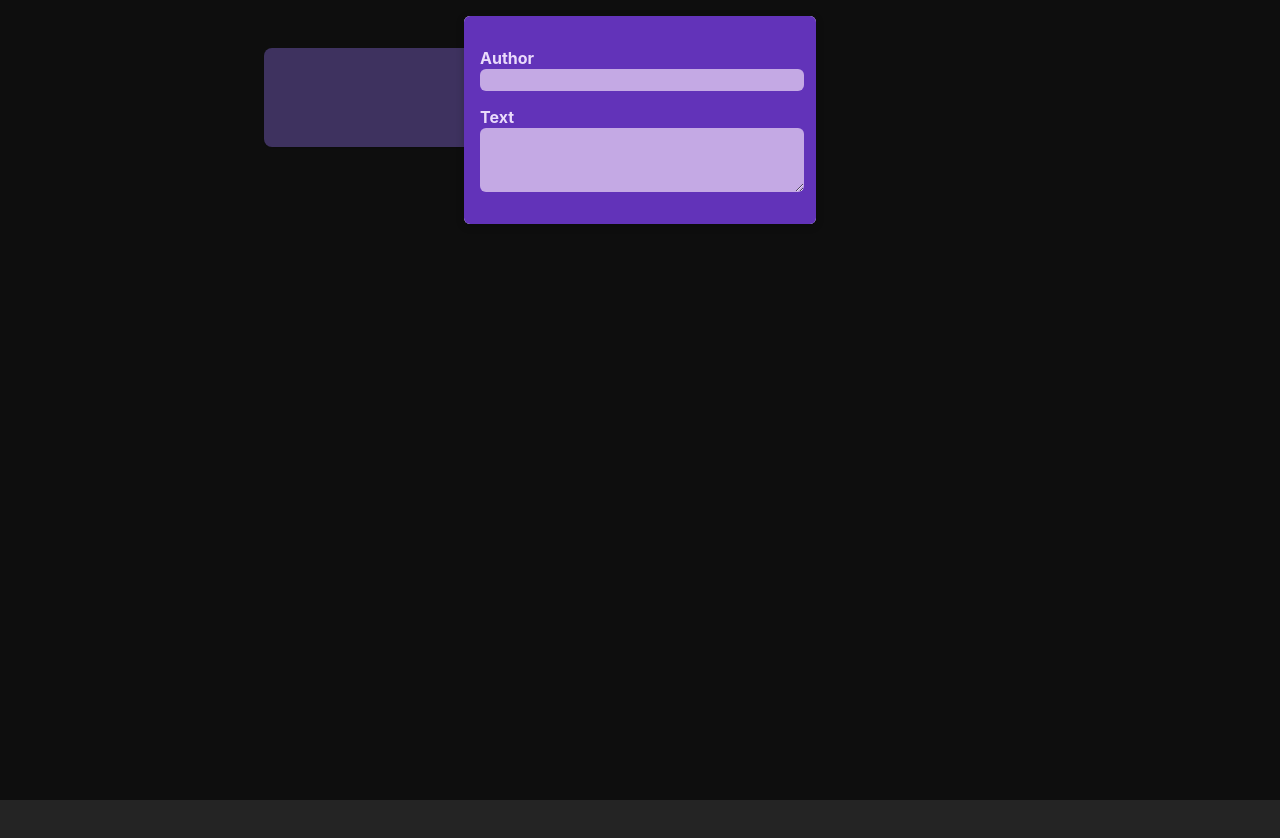
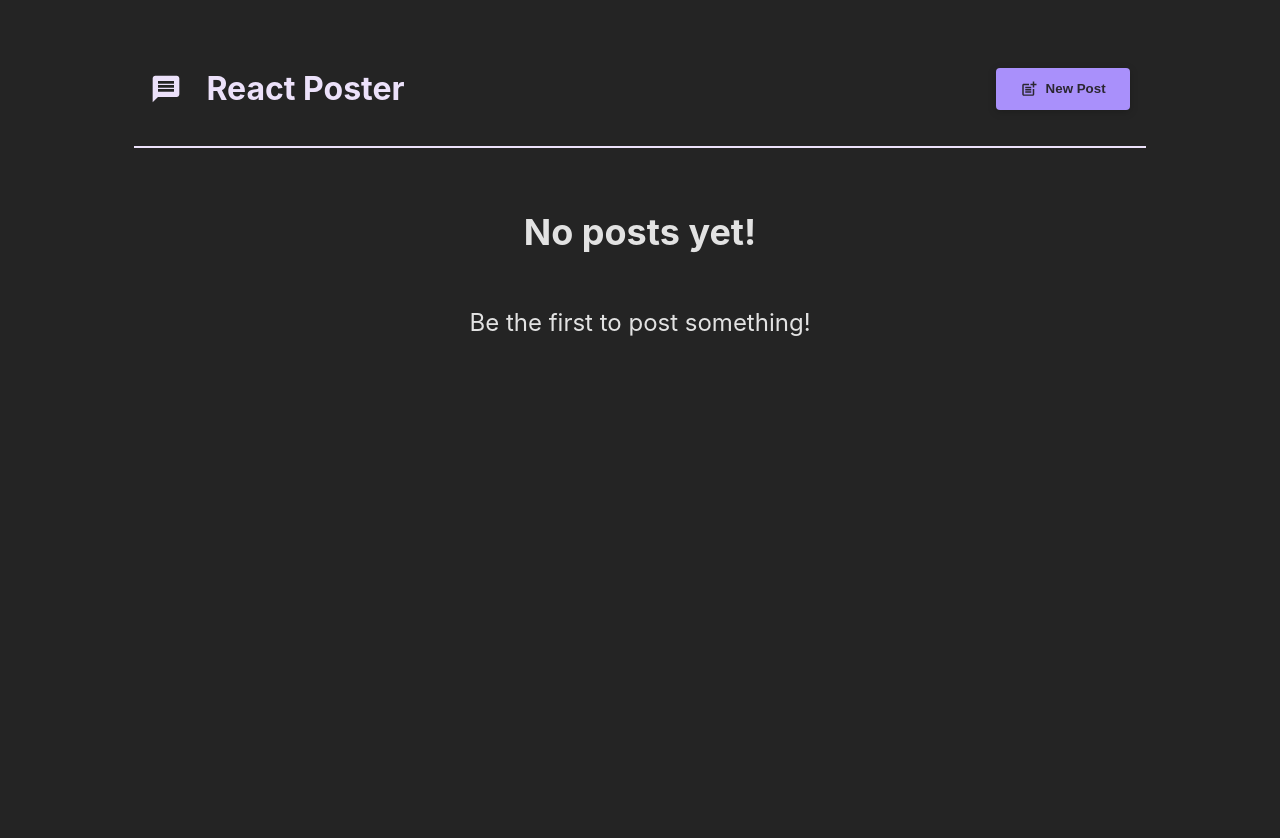
Before and after one commit to Zukauskas/react-crash-course, a React (Vite) app: page / in a window 1280 px wide. Shown: the top 838 px of the page. Before the commit the page ends 800 px from the top, so only its background shows below. Built offline with nearby package versions, Linux system fonts and the light colour scheme.

Commit message:
Updating Modules and styling

```diff
--- a/package.json
+++ b/package.json
@@ -10,7 +10,8 @@
   },
   "dependencies": {
     "react": "^18.2.0",
-    "react-dom": "^18.2.0"
+    "react-dom": "^18.2.0",
+    "react-icons": "^4.7.1"
   },
   "devDependencies": {
     "@types/react": "^18.0.27",
--- a/src/App.jsx
+++ b/src/App.jsx
@@ -1,9 +1,24 @@
 import { PostsList } from './components/PostsList';
+import { MainHeader } from './components/MainHeader';
+import { useState } from 'react';
 
 export function App() {
+    const [modalIsOpen, setModalIsOpen] = useState(false);
+
+    function modalCloseHandler() {
+        setModalIsOpen(false);
+    }
+
+    function modalOpenHandler() {
+        setModalIsOpen(true);
+    }
+
     return (
-        <main>
-            <PostsList />
-        </main>
+        <>
+            <MainHeader onCreatePost={modalOpenHandler} />
+            <main>
+                <PostsList isPosting={modalIsOpen} onStopPosting={modalCloseHandler} />
+            </main>
+        </>
     );
 }
--- /dev/null
+++ b/src/components/MainHeader.jsx
@@ -0,0 +1,20 @@
+import { MdPostAdd, MdMessage } from 'react-icons/md';
+
+import styles from './MainHeader.module.css';
+
+export function MainHeader({ onCreatePost }) {
+    return (
+        <header className={styles.header}>
+            <h1 className={styles.logo}>
+                <MdMessage />
+                React Poster
+            </h1>
+            <p>
+                <button className={styles.button} onClick={onCreatePost}>
+                    <MdPostAdd size={18} />
+                    New Post
+                </button>
+            </p>
+        </header>
+    );
+}
--- /dev/null
+++ b/src/components/MainHeader.module.css
@@ -0,0 +1,36 @@
+.header {
+    /* padding: 2rem 10%; */
+    margin: 2rem 10%;
+    padding: 1rem;
+    text-align: center;
+    display: flex;
+    justify-content: space-between;
+    align-items: center;
+    border-bottom: 2px solid #ece1fa;
+}
+
+.logo {
+    font-size: 2rem;
+    display: flex;
+    gap: 1.5rem;
+    align-items: center;
+    color: #ece1fa;
+}
+
+.button {
+    display: inline-flex;
+    align-items: center;
+    gap: 0.5rem;
+    padding: 0.75rem 1.5rem;
+    background-color: #a990fb;
+    color: #2a2630;
+    border: none;
+    border-radius: 4px;
+    box-shadow: 0 2px 8px rgba(0, 0, 0, 0.2);
+    cursor: pointer;
+    font-weight: bold;
+}
+
+.button:hover {
+    background-color: #8c6cf7;
+}
--- a/src/components/NewPost.jsx
+++ b/src/components/NewPost.jsx
@@ -1,16 +1,49 @@
 import styles from './NewPost.module.css';
+import { useState } from 'react';
 
-export function NewPost({ onBodyChange, onAuthorChange }) {
+export function NewPost({ onCancel, onAddPost }) {
+    const [enteredBody, setEnteredBody] = useState('');
+    const [enteredAuthor, setEnteredAuthor] = useState('');
+
+    function bodyChangeHandler(event) {
+        setEnteredBody(event.target.value);
+    }
+
+    function authorChangeHandler(event) {
+        setEnteredAuthor(event.target.value);
+    }
+
+    function submitHandler(event) {
+        event.preventDefault();
+
+        const postData = {
+            body: enteredBody,
+            author: enteredAuthor,
+        };
+
+        onAddPost(postData);
+        onCancel();
+    }
+
     return (
-        <form className={styles.form}>
-            <p>
+        <form className={styles.form} onSubmit={submitHandler}>
+            <div>
                 <label htmlFor="author">Author</label>
-                <input id="author" type="text" required onChange={onAuthorChange} />
-            </p>
-            <p>
+                <input id="author" type="text" required onChange={authorChangeHandler} />
+            </div>
+            <div>
                 <label htmlFor="body">Text</label>
-                <textarea id="body" rows={3} required onChange={onBodyChange}></textarea>
-            </p>
+                <textarea id="body" rows={3} required onChange={bodyChangeHandler}></textarea>
+            </div>
+
+            <div className={styles.actions}>
+                <button className={styles.button} type="button" onClick={onCancel}>
+                    Cancel
+                </button>
+                <button className={styles.button} type="submit">
+                    Add Post
+                </button>
+            </div>
         </form>
     );
 }
--- a/src/components/PostsList.jsx
+++ b/src/components/PostsList.jsx
@@ -4,34 +4,33 @@ import { Post } from './Post';
 import { Modal } from './Modal';
 import styles from './PostsList.module.css';
 
-export function PostsList() {
-    const [modalIsOpen, setModalIsOpen] = useState(true);
-    const [enteredBody, setEnteredBody] = useState('');
-    const [enteredAuthor, setEnteredAuthor] = useState('');
+export function PostsList({ isPosting, onStopPosting }) {
+    const [posts, setPosts] = useState([]);
 
-    function modalCloseHandler() {
-        setModalIsOpen(false);
-    }
-
-    function bodyChangeHandler(event) {
-        setEnteredBody(event.target.value);
-    }
-
-    function authorChangeHandler(event) {
-        setEnteredAuthor(event.target.value);
+    function addPostHandler(postData) {
+        setPosts((existingPosts) => [postData, ...existingPosts]);
     }
 
     return (
         <>
-            {modalIsOpen ? (
-                <Modal onClose={modalCloseHandler}>
-                    <NewPost onBodyChange={bodyChangeHandler} onAuthorChange={authorChangeHandler} />
+            {isPosting && (
+                <Modal onClose={onStopPosting}>
+                    <NewPost onCancel={onStopPosting} onAddPost={addPostHandler} />
                 </Modal>
-            ) : null}
-            <ul className={styles.posts}>
-                <Post author={enteredAuthor} body={enteredBody} />
-                <Post author="Morphius" body="You are the chosen One, Neo" />
-            </ul>
+            )}
+            {posts.length > 0 && (
+                <ul className={styles.posts}>
+                    {posts.map((post) => (
+                        <Post key={post.body} author={post.author} body={post.body} />
+                    ))}
+                </ul>
+            )}
+            {posts.length === 0 && (
+                <div className={styles.noPosts}>
+                    <h2>No posts yet!</h2>
+                    <p>Be the first to post something!</p>
+                </div>
+            )}
         </>
     );
 }
--- a/src/components/PostsList.module.css
+++ b/src/components/PostsList.module.css
@@ -8,3 +8,11 @@
     grid-template-columns: repeat(3, 30%);
     justify-content: center;
 }
+
+.noPosts {
+    display: flex;
+    flex-direction: column;
+    align-items: center;
+    height: 100vh;
+    font-size: 1.5rem;
+}
```
Also changed, not shown: 1 other file (tests, documents, lock files or other folders).
